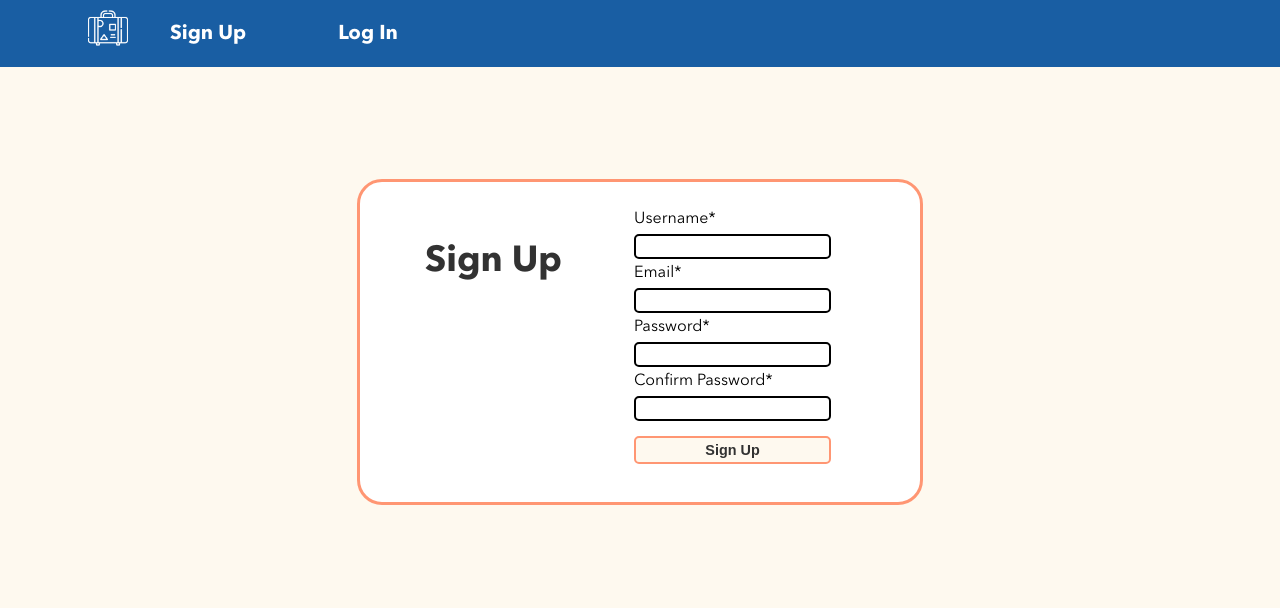
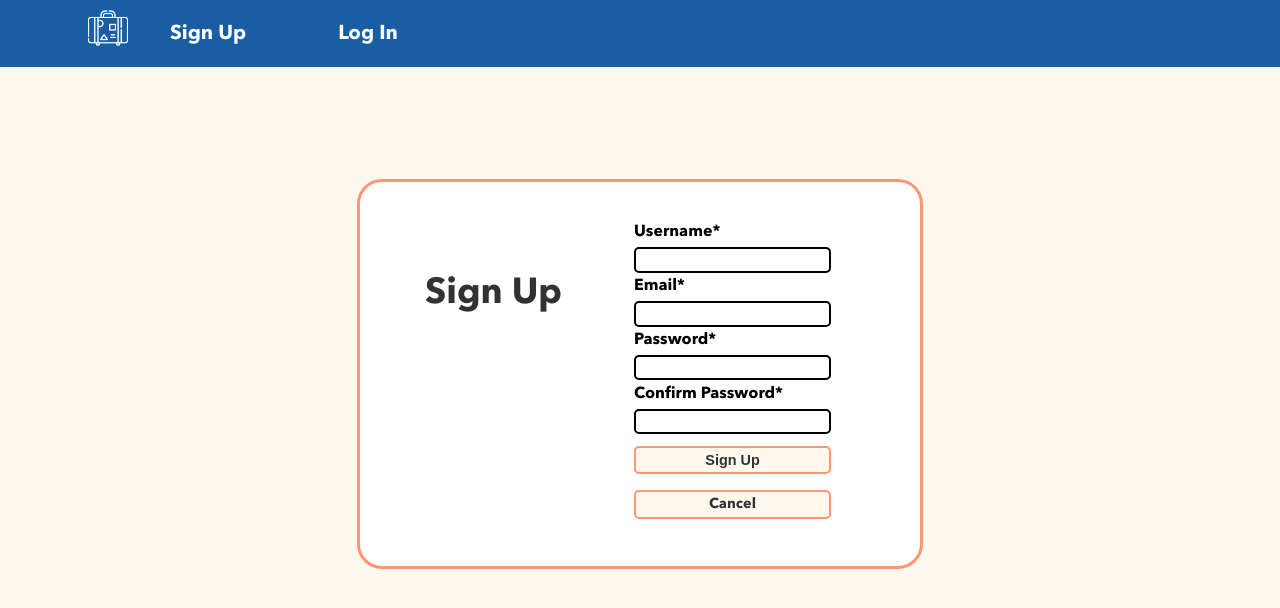
Before and after one commit to mtdecaf/trip-planner-web-app-deployment, a React (Create React App) app in the folder client/: page /signup in a window 1280 px wide. Shown: the top 608 px of the page. Built offline with nearby package versions, Linux system fonts and the light colour scheme.

Commit message:
auth forms user experience improvement and style adjustment

```diff
--- a/client/src/middleware/axiosConfig.js
+++ b/client/src/middleware/axiosConfig.js
@@ -1,6 +1,6 @@
 const axios = require('axios')
-// .create({
-//     baseURL: 'http://localhost:8080/',
-// });
+.create({
+    baseURL: 'http://localhost:8080/',
+});
 
 export default axios;
--- a/client/src/pages/LogIn/LogIn.jsx
+++ b/client/src/pages/LogIn/LogIn.jsx
@@ -1,5 +1,5 @@
 import { useState } from "react";
-import { Navigate } from "react-router-dom";
+import { Link, Navigate } from "react-router-dom";
 import axios from "../../middleware/axiosConfig";
 import "./LogIn.scss";
 
@@ -50,14 +50,14 @@ const LogIn = () => {
             <div className="log-in__wrap">
                 <h1 className="log-in__title">Log In</h1>
                 <form className="log-in__form" onSubmit={handleSubmit}>
-                    <label className="log-in__form-label">email:</label>
+                    <label className="log-in__form-label">Email:</label>
                     <input className="log-in__form-input" type="text" name="email" onChange={handleChange} value={user.email} />
-                    <label className="log-in__form-label">password:</label>
+                    <label className="log-in__form-label">Password:</label>
                     <input className="log-in__form-input" type="password" name="password" onChange={handleChange} value={user.password} />
                     {errorMessage && <p className="log-in__error">{errorMessage}</p>}
-                    <input className="log-in__form-button" type="submit" value="Sign Up" />
                     {/* if the user is logged in, redirect to the home page */}
                     {isloggedIn ? <Navigate to="/" /> : <input className="log-in__form-button" type="submit" value="Log In" />}
+                    <Link to="/" className="log-in__form-button">Cancel</Link>
                 </form>
             </div>
         </div>
--- a/client/src/pages/LogIn/LogIn.scss
+++ b/client/src/pages/LogIn/LogIn.scss
@@ -45,9 +45,11 @@
         margin: 0 1.5rem;
 
         &-label{
+            text-align: start;
+            font-weight: 600;
             margin: 0.05rem 0;
             @include tablet{
-                margin: 0.1rem 0;
+                margin: 0.15rem 0;
             }
         }
         &-input{
@@ -59,6 +61,7 @@
             }
         }
         &-button{
+            text-decoration: none;
             @include button-styling;
         }
     }
--- a/client/src/pages/SignUp/SignUp.jsx
+++ b/client/src/pages/SignUp/SignUp.jsx
@@ -1,5 +1,6 @@
 import axios from "../../middleware/axiosConfig";
 import { useState } from "react";
+import { Link } from "react-router-dom";
 
 import "./SignUp.scss";
 
@@ -82,6 +83,7 @@ const UserAuth = () => {
                     <input className="sign-up__form-input" type="password" name="passwordConfirmation" id="passwordConfirmation" onChange={handleChange} />
                     {errorMessage && <p className="sign-up__error">{errorMessage}</p>}
                     <input className="sign-up__form-button" type="submit" value="Sign Up" />
+                    <Link to="/" className="log-in__form-button">Cancel</Link>
                 </form>
             </div>
         </div>
--- a/client/src/pages/SignUp/SignUp.scss
+++ b/client/src/pages/SignUp/SignUp.scss
@@ -12,7 +12,7 @@
     }
     &__wrap{
         background-color: white;
-        height: 20rem;
+        height: 24rem;
         margin-top:7rem;
         width: 80%;
         border-radius: 25px;
@@ -47,6 +47,7 @@
         &-label{
             margin: 0.05rem 0;
             text-align: start;
+            font-weight: 600;
             @include tablet{
                 margin: 0.1rem 0;
             }
--- a/client/src/styles/partials/mixins.scss
+++ b/client/src/styles/partials/mixins.scss
@@ -54,9 +54,6 @@
         background-color: $primary-red;
         color: $text-light;
     }
-    @include tablet{
-        margin: 0.75rem 0;
-    }
 }
 // error styling
 @mixin error-styling {
```
